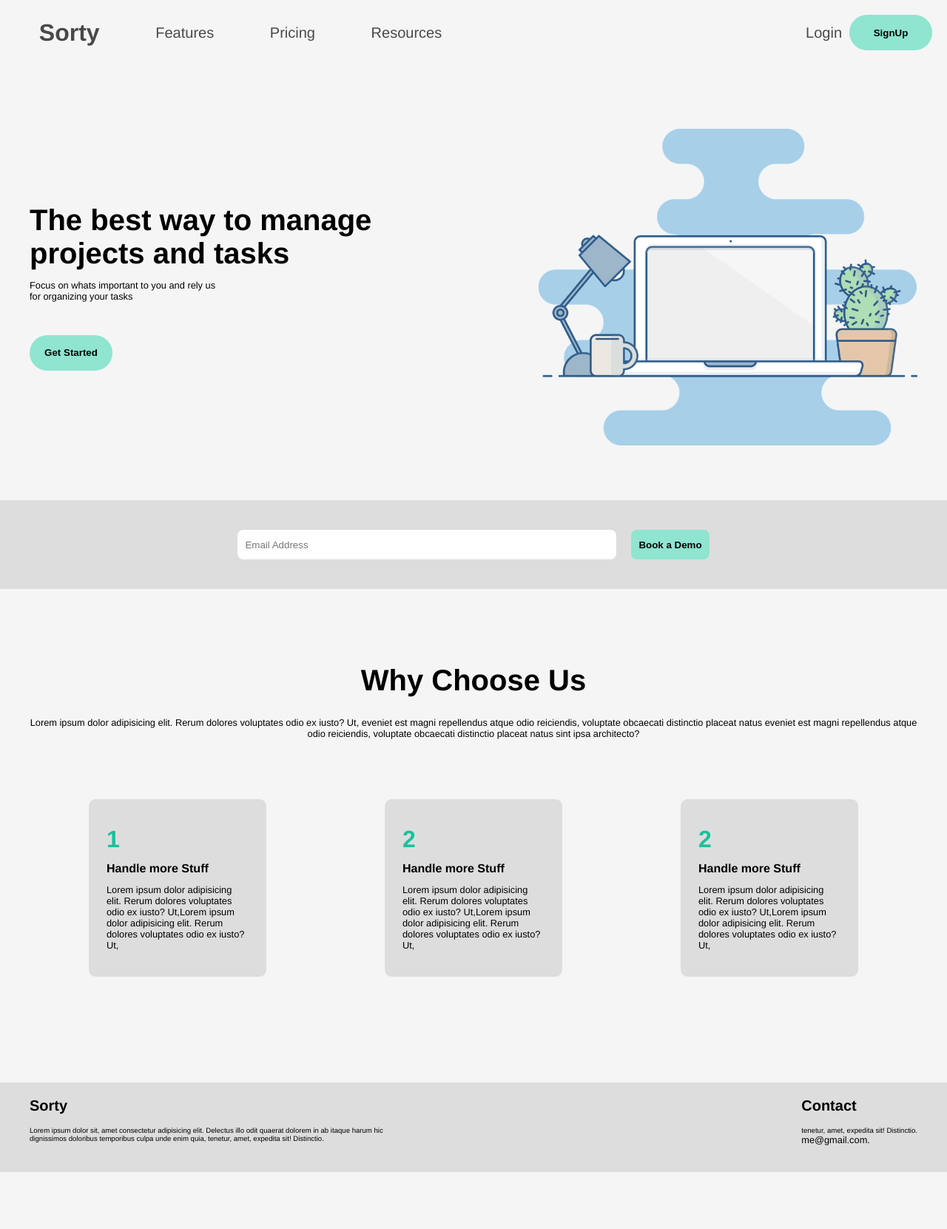
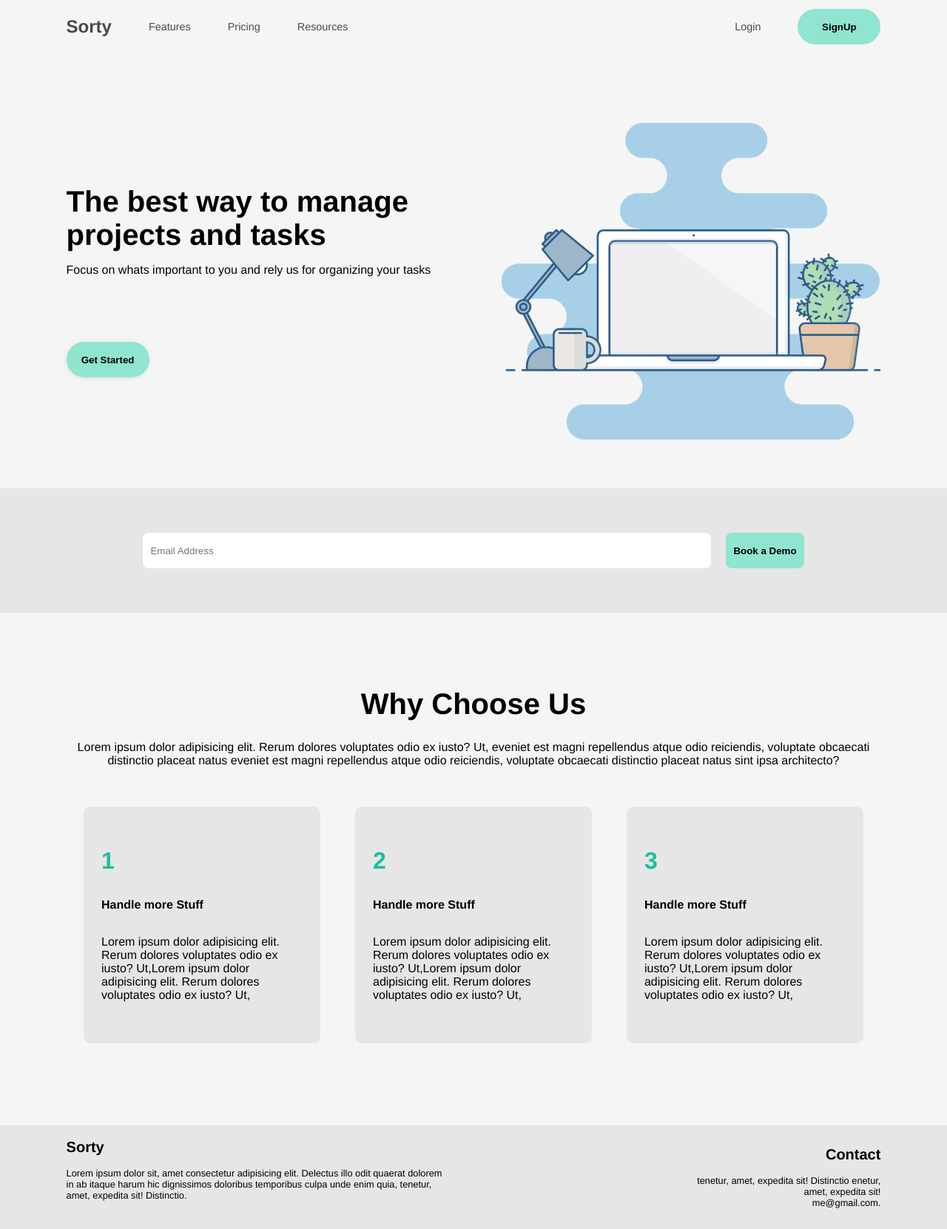
Before and after one commit to sreerag-ms/TB3-assessments, a plain HTML site: page css-assessment/App/index.html in a window 1280 px wide. Shown: the whole page at 74% size. Before the commit the page ends 1584 px from the top, so only its background shows below. Drawn offline with Linux system fonts and the light colour scheme.

Commit message:
Commit after submission time, for valuation please refer to main branch, UI changes, better alignments

```diff
--- a/css-assessment/App/css/index.css
+++ b/css-assessment/App/css/index.css
@@ -4,11 +4,17 @@ body {
     font-size: 20px;
     padding: 0;
     margin: 0;
-    --bodyPadding: 10px 40px;
+    --bodyPadding: 10px 7vw;
     --accentColor: #8fe5d0;
-    --backGroundAccentColor: #DDDDDD;
+    --backGroundAccentColor: #e6e6e6;
     --darkAccentColor: rgba(25, 193, 155, 255);
-    --darkFontColor: rgba(0, 0, 0, .7)
+    --darkFontColor: rgba(0, 0, 0, .7);
+    --titleFont:4rem;
+    --smallFont: 1rem;
+    --smallWeight:lighter;
+
+
+
 }
 
 .row {
@@ -20,6 +26,7 @@ body {
     display: flex;
     flex-flow: column wrap;
 }
+
 
 .adaptiveRow {
     display: flex;
@@ -49,17 +56,21 @@ body {
 }
 
 .bodySignUpButton {
-    margin-top: 2rem;
+    margin-top: 9vh;
+    box-shadow: -1px 1px 10px -3px #ccc;
+
 }
 
 .signupButton:hover {
-    box-shadow: 0px 0px 4px 1px #ccc;
+    background-color: var(--darkAccentColor);
+    box-shadow: -1px 1px 8px -3px #ccc;
+
 }
 
 .introScreen {
     box-sizing: border-box;
     width: 100%;
-    height: 36rem;
+    height: 70vh;
     align-items: center;
     justify-content: space-between;
     padding: var(--bodyPadding);
@@ -69,9 +80,12 @@ body {
 
 .getStarted {
     /* height: 100%; */
+    position: relative;
     width: 40vw;
     align-items: flex-start;
     justify-content: center;
+/* border: solid 1px; */
+
 
 }
 
@@ -80,41 +94,62 @@ body {
 
 }
 
-.introDescription {
-    font-size: .8rem;
-    font-weight: lighter;
+.smallfont {
+    font-size: var(--smallFont);
+    font-weight: var(--smallWeight);
 }
 
 .introImageSection {
+    position: relative;
     align-items: center;
     justify-content: center;
+/* border: solid 1px; */
+    width: 40vw;
+    overflow:hidden;
+    transition: ease .4s;
 
-    width: 40vw;
-    height: 500px;
+    /* height: 500px; */
 }
 
 .introImage {
     width: 40vw;
+
+}
+.introImageSection:hover{
+    transform: rotate(20deg);
+    transform: rotate(-20deg);
+    /* transform: rotate(0deg); */
+
+
 }
 
 .searchSection {
+    box-sizing: border-box;
     background: var(--backGroundAccentColor);
     width: 100vw;
+    height: 21vh;
+    padding: var(--bodyPadding);
     align-items: center;
     justify-content: center;
 }
 
 .searchButton {
+    border: solid 1px;
     background: var(--accentColor);
     font-weight: bold;
-    margin: 40px 10px;
+    margin: 20px 10px;
     padding: 2px 10px;
+    transition: ease .4s;
+
+}
+.searchButton:hover{
+    background-color: var(--darkAccentColor);
 
 }
 
 .emailSearch {
     box-sizing: border-box;
-    width: 40vw;
+    width: 60vw;
     margin: 40px 10px;
     padding: 2px 10px;
 
@@ -122,7 +157,7 @@ body {
 
 .searchButton,
 .emailSearch {
-    height: 2.5rem;
+    height: 3rem;
     outline: none;
     border: none;
     border-radius: .5rem;
@@ -146,9 +181,8 @@ body {
 }
 
 .aboutDescription {
-    font-size: .8rem;
-    font-weight: lighter;
-    text-align: center;
+    /* background: red; */
+    text-align: left;
 
 }
 
@@ -160,7 +194,7 @@ body {
 }
 
 .cardsWrapper {
-    margin: 4rem 0;
+    margin: 2rem 0;
     /* height: fit-content; */
     width: 100%;
     align-items: center;
@@ -174,8 +208,8 @@ body {
     box-sizing: border-box;
     padding: 1.5rem;
     margin: 5px;
-    width: 15rem;
-    height: 15rem;
+    width: 25vw;
+    height: 25vw;
     background: var(--backGroundAccentColor);
     border-radius: .6rem;
 }
@@ -192,17 +226,13 @@ body {
 
 }
 
-.cardText {
-    font-size: .8rem;
-
-    font-weight: lighter;
-}
-
 
 .footer {
-    padding: 20px 40px;
+    padding: var(--bodyPadding);
+    height: 15vh;
     background: var(--backGroundAccentColor);
     justify-content: space-between;
+    align-items: center;
 }
 
 .footerNote {
@@ -218,12 +248,19 @@ body {
 margin-bottom: 1rem;
 }
 .footerNoteDescription {
-    font-size: .6rem;
+    font-size: .8rem;
 
     font-weight: lighter;
 }
+.rightfooterNote{
+    text-align: right;
+}
 
 @media screen and (max-Width:835px) {
+    body{
+        --bodyPadding:10px 20px;
+        --smallFont:.9rem
+    }
     .adaptiveRow {
         /* box-shad; */
         display: flex;
@@ -234,16 +271,35 @@ margin-bottom: 1rem;
     height: 60vw;
     margin-bottom: 20px;
     min-width: 300px;
+    max-width: 500px;
+    max-height: 400px;
+}
+.cardHeading{
+    font-size: 2.5rem;
+
+}
+.cardSubHeading{
+    font-size: 1.4rem;
 }
     .adaptiveColumn {
         display: flex;
         flex-flow: row wrap;
+    }
+    .bodySignUpButton {
+        margin-top: 2vh;
+        margin-bottom: 2vh;
     }
 
     .searchButton {
         width: 40vw;
         margin: 5px 10px 20px 10px;
         padding: 2px 10px;
+    }
+    .introScreen{
+        height: 70vh;
+    }
+    .introImage{
+        width: 60vw;
     }
 
     .emailSearch {
@@ -256,9 +312,15 @@ margin-bottom: 1rem;
         align-items: center;
         justify-content: center;
     }
-
+    .pageBody{
+        margin-top: 8vh;
+    }
+    .introScreen{
+        height: 70vh;
+    }
     .introImageSection {
         width: 100%;
+        height: 100vw;
     }
 
     .introHeading {
@@ -269,12 +331,19 @@ margin-bottom: 1rem;
         text-align: center;
     }
     .searchButton,.emailSearch{
-        min-width: 80vw;
+        min-width: 100%;
     }
     .footerNote,.contact{
         width: 80vw;
     }
+    .rightfooterNote{
+        text-align: left;
+    }
 }
-@media screen and (max-Width:1000px) {
-    .introHeading{}
+@media screen and (max-Width:1080px) {
+    body{
+    --smallFont: .7rem;
+
+        /* --bodyPadding:25px 10px; */
+    }
 }
--- a/css-assessment/App/css/navBar.css
+++ b/css-assessment/App/css/navBar.css
@@ -1,5 +1,4 @@
-
-.nav{
+.nav {
     box-sizing: border-box;
     position: fixed;
     top: 0;
@@ -7,47 +6,77 @@
     display: flex;
     flex-flow: row wrap;
     justify-content: space-between;
-    padding: 20px 20px;
+    padding: var(--bodyPadding);
     /* border: solid 1px blue; */
-    background:  whitesmoke;
-
+    background: whitesmoke;
+    height: 9vh;
     z-index: 100;
 
 }
-.leftNav{
-    width: 50%;
-    justify-content: space-around;
+
+.leftNav {
+    width: 60%;
+    justify-content: flex-start;
     align-items: center;
+}
 
-
-}
-.leftNav:first-child{
-    /* font-size: 2rem; */
-}
-.rightNav{
-    width: 50%vw;
+.rightNav {
+    width: 40%;
     justify-content: flex-end;
     align-items: center;
 }
 
-.basicNavItem{
-    margin-right: 10px;
+.basicNavItem {
+    font-size: .9rem;
+    margin-right: 50px;
     text-decoration: none;
     color: var(--darkFontColor);
 }
 
-#title{
-    font-size: 2rem;
+.basicNavItem:hover {
+    text-decoration: underline;
+}
+
+#title {
+    font-size: 1.5rem;
     font-weight: bold;
 }
 
-@media screen and (max-width:835px){
-.basicNavItem{
-    display: none;
+@media screen and (max-width:835px) {
+    .nav {
+        padding: var(--bodyPadding);
+    height: 7vh;
+    }
 
+    .leftNav {
+        width: 40%;
+    }
+
+    .rightNav {
+        width: 60%;
+    }
+
+    .basicNavItem {
+        display: none;
+        margin-right: 0;
+
+
+    }
+.navBarSignUpButton{
+    background: transparent ;
+    color: var(--darkAccentColor);
 }
-#title,#login{
-    display: inline;
+.navBarSignUpButton:hover{
+    text-decoration: underline;
+    box-shadow: none;
+}
+    #title,
+    #login {
+        display: inline;
 
+    }
+
+    #title {
+        font-size: 1.2rem;
+    }
 }
-}
--- a/css-assessment/App/index.html
+++ b/css-assessment/App/index.html
@@ -22,14 +22,14 @@
         </div>
         <div class="rightNav row">
             <a href="#" id="login" class="basicNavItem">Login</a>
-            <button class="signupButton">SignUp</button>
+            <button class="signupButton navBarSignUpButton">SignUp</button>
         </div>
     </div>
     <div class="pageBody">
         <div class="introScreen adaptiveRow">
             <div class="getStarted column">
                 <h1 class="introHeading">The best way to manage <br>projects and tasks</h1>
-                <p class="introDescription">Focus on whats important to you and rely us <br> for organizing your tasks</p>
+                <p class="smallfont introDescription">Focus on whats important to you and rely us for organizing your tasks</p>
                 <button class="signupButton bodySignUpButton">Get Started</button>
             </div>
             <div class="introImageSection column">
@@ -44,7 +44,7 @@
         <div class="about column">
             <div class="aboutText">
                 <h1 class="aboutHeader">Why Choose Us</h1>
-                <p class="aboutDescription">Lorem ipsum dolor adipisicing elit. Rerum dolores voluptates odio ex iusto? Ut,
+                <p class="smallfont">Lorem ipsum dolor adipisicing elit. Rerum dolores voluptates odio ex iusto? Ut,
                     eveniet est magni repellendus atque odio reiciendis, voluptate obcaecati distinctio placeat natus   eveniet est magni repellendus atque odio reiciendis, voluptate obcaecati distinctio placeat natus
                     sint ipsa architecto?</p>
             </div>
@@ -52,17 +52,17 @@
                 <div class="card column">
                     <div class="cardHeading">1</div>
                     <div class="cardSubHeading">Handle more Stuff</div>
-                    <div class="cardText">Lorem ipsum dolor adipisicing elit. Rerum dolores voluptates odio ex iusto? Ut,Lorem ipsum dolor adipisicing elit. Rerum dolores voluptates odio ex iusto? Ut,</div>
+                    <div class="smallfont">Lorem ipsum dolor adipisicing elit. Rerum dolores voluptates odio ex iusto? Ut,Lorem ipsum dolor adipisicing elit. Rerum dolores voluptates odio ex iusto? Ut,</div>
                 </div>
                 <div class="card column">
                     <div class="cardHeading">2</div>
                     <div class="cardSubHeading">Handle more Stuff</div>
-                    <div class="cardText">Lorem ipsum dolor adipisicing elit. Rerum dolores voluptates odio ex iusto? Ut,Lorem ipsum dolor adipisicing elit. Rerum dolores voluptates odio ex iusto? Ut,</div>
+                    <div class="smallfont">Lorem ipsum dolor adipisicing elit. Rerum dolores voluptates odio ex iusto? Ut,Lorem ipsum dolor adipisicing elit. Rerum dolores voluptates odio ex iusto? Ut,</div>
                 </div>
                 <div class="card column">
-                    <div class="cardHeading">2</div>
+                    <div class="cardHeading">3</div>
                     <div class="cardSubHeading">Handle more Stuff</div>
-                    <div class="cardText">Lorem ipsum dolor adipisicing elit. Rerum dolores voluptates odio ex iusto? Ut,Lorem ipsum dolor adipisicing elit. Rerum dolores voluptates odio ex iusto? Ut,</div>
+                    <div class="smallfont">Lorem ipsum dolor adipisicing elit. Rerum dolores voluptates odio ex iusto? Ut,Lorem ipsum dolor adipisicing elit. Rerum dolores voluptates odio ex iusto? Ut,</div>
                 </div>
 
 
@@ -80,14 +80,14 @@
 
             </div>
             <div class="contact column">
-                <div class="footerNoteHeading">
+                <div class="footerNoteHeading rightfooterNote">
                     Contact
                 </div>
                 <div class="contactDescription col">
-                    <div class="footerNoteDescription">
-                        tenetur, amet, expedita sit! Distinctio.
+                    <div class="footerNoteDescription rightfooterNote">
+                        tenetur, amet, expedita sit! Distinctio enetur,<br> amet, expedita sit!
                     </div>
-                    <div class="email">
+                    <div class="email rightfooterNote">
                         me@gmail.com.
                     </div>
                 </div>
```
